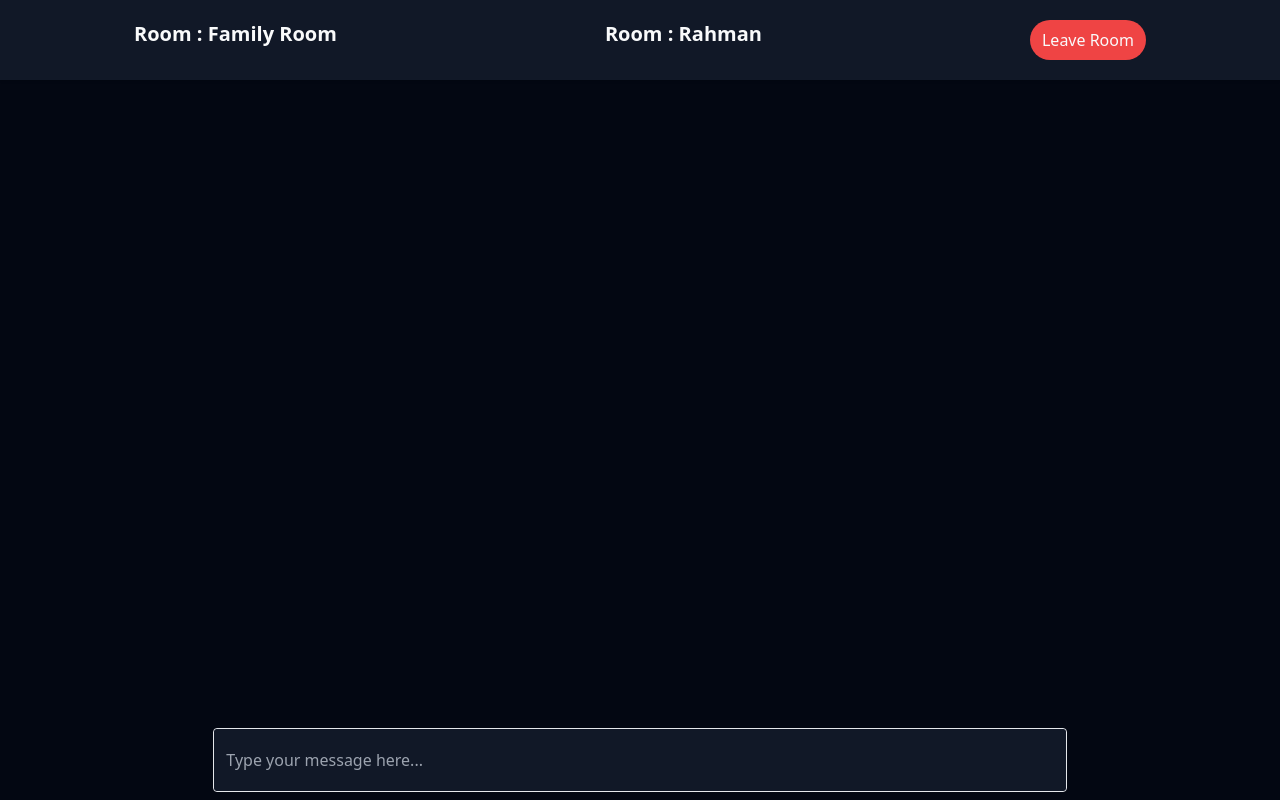
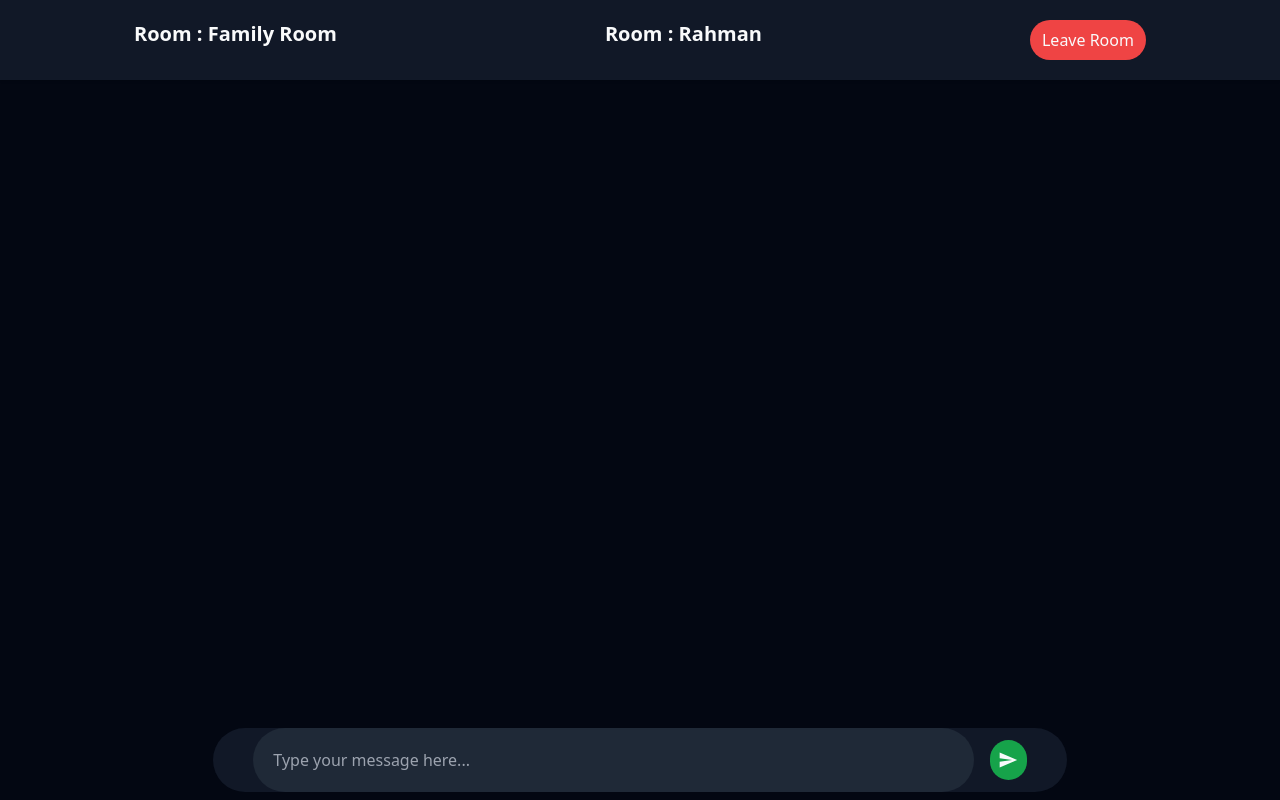
Before and after one commit to margub9363/ChatApplication_SpringBoot_React_WebSocket, a React (Vite) app in the folder chat-app-frontend/chat-app-react/: page /chat in a window 1280 px wide. Built offline with nearby package versions, Linux system fonts and the light colour scheme.

Commit message:
Till 59:59

```diff
--- a/chat-app-frontend/chat-app-react/package.json
+++ b/chat-app-frontend/chat-app-react/package.json
@@ -14,6 +14,7 @@
     "react": "^19.2.0",
     "react-dom": "^19.2.0",
     "react-hot-toast": "^2.6.0",
+    "react-icons": "^5.5.0",
     "react-router-dom": "^7.12.0",
     "sockjs-client": "^1.6.1"
   },
--- a/chat-app-frontend/chat-app-react/src/components/ChatPage.jsx
+++ b/chat-app-frontend/chat-app-react/src/components/ChatPage.jsx
@@ -1,4 +1,5 @@
 import React from "react";
+import { MdSend } from "react-icons/md";
 
 const ChatPage = () => {
   return (
@@ -22,12 +23,15 @@ const ChatPage = () => {
       </header>
 
       <div className="fixed bottom-2 w-full h-16">
-        <div className="h-full border w-2/3 mx-auto dark:bg-gray-900 rounded">
+        <div className="h-full px-10 gap-4 flex items-center justify-between w-2/3 mx-auto dark:bg-gray-900 rounded-full">
           <input
             type="text"
             placeholder="Type your message here..."
-            className="dark:border-gray-700 dark:bg-gray-900 px-3 py-2 rounded w-full h-full"
-          ></input>
+            className="dark:border-gray-600 w-full dark:bg-gray-800 px-5 py-2 rounded-full h-full focus:outline-none"
+          />
+          <button className="dark:bg-green-600 h-10 w-10 flex justify-center items-center rounded-full">
+            <MdSend size={20} />
+          </button>
         </div>
       </div>
     </div>
```
Also changed, not shown: 1 other file (tests, documents, lock files or other folders).
